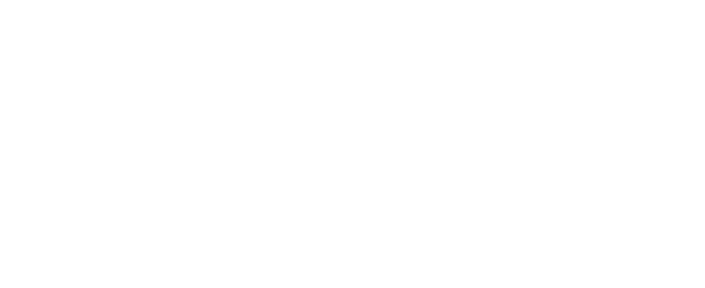
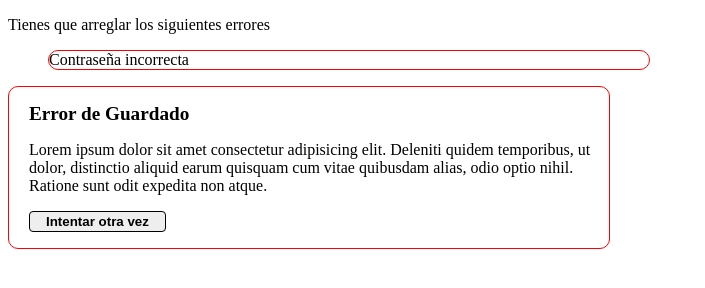
Before and after one commit to MaurickThom/Web-Components, a website: page 006/index.html in a window 1280 px wide. Shown: the whole page, without its empty margins (0-705 px from the left). Drawn offline with Linux system fonts and the light colour scheme.

```diff
--- a/006/components.js
+++ b/006/components.js
@@ -0,0 +1,18 @@
+class NotificationElement extends HTMLElement{
+    constructor(){
+        super()
+        this.template = document.getElementById('notification')
+    }
+    connectedCallback(){
+        let cloneDOM = document.importNode(this.template.content,true)
+        this.appendChild(cloneDOM)
+    }
+    attributeChangedCallback(attr,oldValue,newValue){
+
+    }
+    static get observedAttributes(){
+        return ['']
+    }
+}
+
+window.customElements.define('x-notification',NotificationElement)
--- a/006/error.css
+++ b/006/error.css
@@ -0,0 +1,21 @@
+:host{
+    border: 1px solid red;
+    border-radius: 10px;
+    display: flex;
+}
+
+.error__icon{
+    margin-left: 10px;
+    margin-right: 10px;
+}
+.error__title{
+    font-size: 1.2em;
+}
+
+.error__action{
+    border-radius: 4px;
+    border: 1px solid black;
+    background-color: #eee;
+    padding: 2px 16px;
+    font-weight: bold;
+}
--- a/006/index.html
+++ b/006/index.html
@@ -4,10 +4,43 @@
     <meta charset="UTF-8">
     <meta name="viewport" content="width=device-width, initial-scale=1.0">
     <title>Document</title>
+    <link rel="stylesheet" href="styles.css">
 </head>
 <body>
-
+    <p>Tienes que arreglar los siguientes errores</p>
+    <ul>
+        <li class="error">Contraseña incorrecta</li>
+    </ul>
 
     <script src="components.js"></script>
+    <template id="notification">
+        <!-- <link rel="stylesheet" href="error.css"> -->
+        <div class="error">
+            <p class="error__icon">
+
+            </p>
+            <div class="error__body">
+                <p><strong class="error__title">
+                    <i class="fas fa-exclamation-triangle" style="color:red"></i>
+                    Error de Guardado
+                </strong></p>
+                <p>
+                    Lorem ipsum dolor sit amet consectetur adipisicing elit. Deleniti quidem temporibus, ut dolor, distinctio aliquid earum quisquam cum vitae quibusdam alias, odio optio nihil. Ratione sunt odit expedita non atque.
+                    <p>
+                        <button class="error__action">Intentar otra vez</button>
+                    </p>
+                </p>
+            </div>
+        </div>
+    </template>
+    <x-notification></x-notification>
+    <script type="text/javascript">
+        // en este punto se viola el shadow dom
+        console.log(
+            document.querySelectorAll('.error')
+        )
+        // ya que el los estilos de la notificacion no deben afectar
+        // a otros elementos
+    </script>
 </body>
 </html>
--- a/006/styles.css
+++ b/006/styles.css
@@ -0,0 +1,22 @@
+.error{
+    border: 1px solid red;
+    border-radius: 10px;
+    display: flex;
+    width: 600px;
+}
+
+.error__icon{
+    margin-left: 10px;
+    margin-right: 10px;
+}
+.error__title{
+    font-size: 1.2em;
+}
+
+.error__action{
+    border-radius: 4px;
+    border: 1px solid black;
+    background-color: #eee;
+    padding: 2px 16px;
+    font-weight: bold;
+}
```
